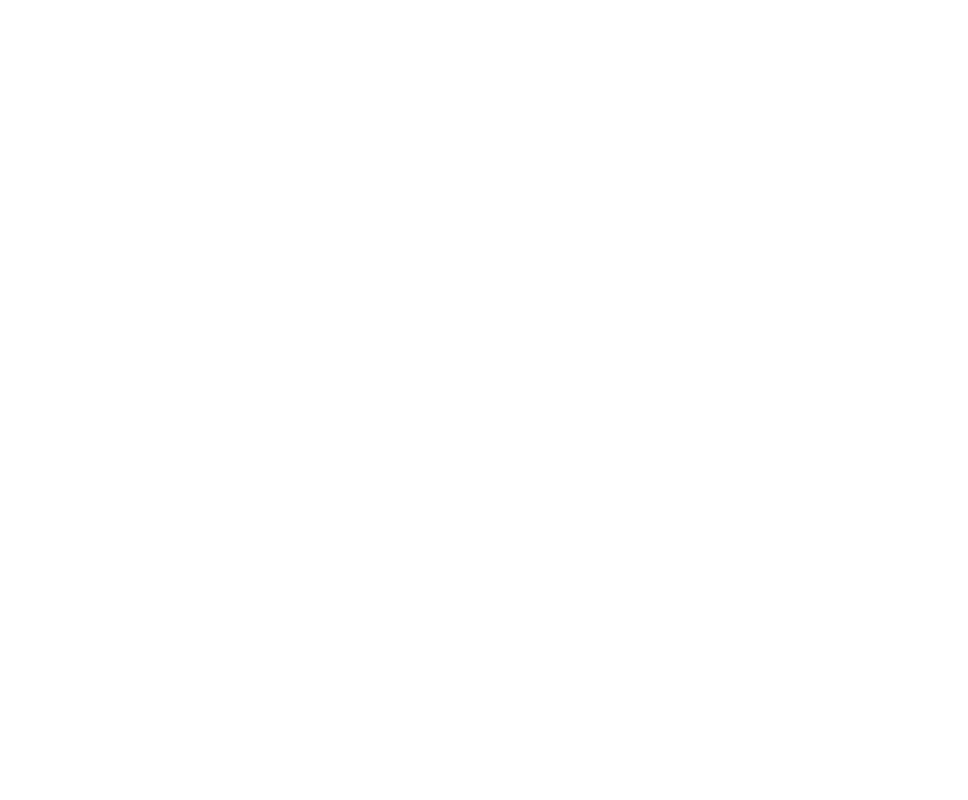
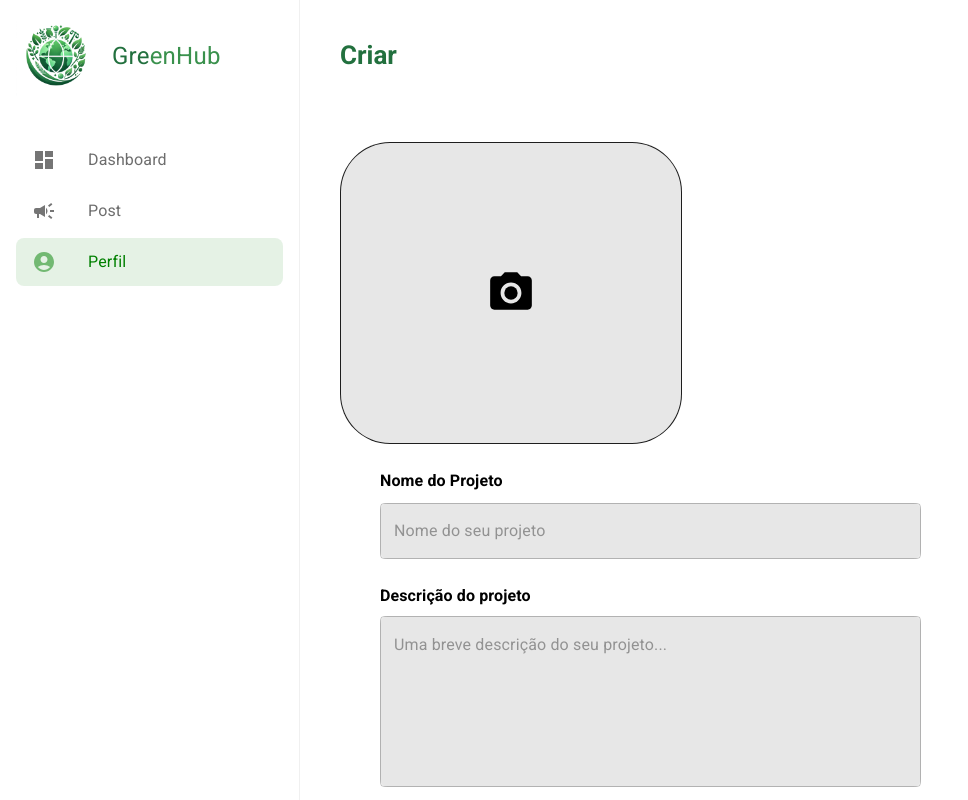
Before and after one commit to GreenHubTeam/greenhub-ongs-web, a React (Vite) app: page /criacao in a window 1280 px wide. Before the commit this address had no page. Shown: the whole page, without its empty margins (0-968 px from the left). Built offline with nearby package versions, Linux system fonts and the light colour scheme.

Commit message:
criei o layout da tela de criaçao de objetos

```diff
--- a/src/components/layout/index.jsx
+++ b/src/components/layout/index.jsx
@@ -21,7 +21,7 @@
     },
     {
         name: 'Perfil',
-        path: '/hub/users',
+        path: '/criacao',
         icon: <AccountCircleIcon />
     },
 ]
--- /dev/null
+++ b/src/pages/criacaopost/index.jsx
@@ -0,0 +1,133 @@
+import { PhotoCamera } from '@mui/icons-material';
+import { Box, Grid2, TextField, Typography, Button, IconButton } from '@mui/material';
+
+export function Criacaopost() {
+    return (
+        // TÍTULO
+        <Box sx={{
+            display: 'flex',
+            flexDirection: 'column',
+            gap: '2rem',
+        }}>
+            <Typography variant='h3' sx={{
+                padding: '40px',
+                fontSize: '26px',
+                color: '#22703E',
+                fontWeight: '700',
+            }}>
+                Criar
+            </Typography>
+
+            {/* CONTAINER PRINCIPAL */}
+            <Grid2 container spacing={3}>
+                {/* IMAGEM */}
+                <Grid2 item xs={12} md={4}>
+                    <Box sx={{
+                        display: 'flex',
+                        justifyContent: 'center',
+                        alignItems: 'center',
+                        height: '300px',
+                        borderWidth: '1px',
+                        borderStyle: 'solid',
+                        borderRadius: '50px',
+                        backgroundColor: '#E7E7E7',
+                        objectFit: 'cover',
+                        width: '100%',
+                        position: 'relative',
+                        padding: '150px',
+                        boxSizing: 'border-box',
+                        marginLeft:'40px',
+                    }}>
+                        {/* ÍCONE DE CÂMERA */}
+                        <IconButton sx={{ position: 'absolute' }}>
+                            <PhotoCamera sx={{ fontSize: 50, color: 'black' }} />
+                        </IconButton>
+
+                    </Box>
+                </Grid2>
+
+                {/* FORMULÁRIO */}
+                <Grid2 item xs={12} md={8}>
+                    <Box sx={{ padding: '0 80px' }}>
+                        <Typography variant='h6' sx={{
+                            fontSize: '16px',
+                            color: 'black',
+                            fontWeight: '700',
+                            marginBottom: '0.55rem',
+                            padding: '0px ',
+                        }}>
+                            Nome do Projeto
+                        </Typography>
+
+                        <TextField
+                            fullWidth
+                            required
+                            placeholder='Nome do seu projeto'
+                            sx={{
+                                backgroundColor: '#E7E7E7',
+                                marginBottom: '1.5rem',
+                                borderRadius: '8px',
+                            }}
+                        />
+
+                        <Typography variant='h6' sx={{
+                            fontSize: '16px',
+                            marginBottom: '0.5rem',
+                            color: 'black',
+                            padding: '0',
+                            fontWeight: '700',
+                        }}>
+                            Descrição do projeto
+                        </Typography>
+
+                        <TextField
+                            fullWidth
+                            required
+                            multiline
+                            placeholder='Uma breve descrição do seu projeto...'
+                            rows={6}
+                            sx={{
+                                backgroundColor: '#E7E7E7',
+                                marginBottom: '1.5rem',
+                                borderRadius: '8px',
+                            }}
+                        />
+
+                        <Typography variant='h6' sx={{
+                            fontSize: '16px',
+                            marginBottom: '0.5rem',
+                            color: 'black',
+                            padding: '0',
+                            fontWeight: '700',
+                        }}>
+                            Categorias
+                        </Typography>
+
+                        <TextField
+                            required
+                            placeholder='Selecione uma categoria'
+                            sx={{
+                                backgroundColor: '#E7E7E7',
+                                marginLeft: '0,5rem',
+                                borderRadius: '8px',
+                            }}
+                        />
+
+                        <Button
+                            variant='contained'
+                            sx={{
+                                backgroundColor: '#22703E',
+                                height: '3.5rem',
+                                width: '300px',
+                                borderRadius: '10px',
+                                marginLeft:'30px',
+                            }}
+                        >
+                            Salvar Mudanças
+                        </Button>
+                    </Box>
+                </Grid2>
+            </Grid2>
+        </Box>
+    )
+}
--- a/src/routes/app.routes.jsx
+++ b/src/routes/app.routes.jsx
@@ -3,6 +3,7 @@
 import { AppPage } from "../pages/app"
 import {EditarPost} from '../pages/editarpost'
 import {PostPage} from '../pages/postpage'
+import { Criacaopost } from "../pages/criacaopost"
 
 export function AppRoutes() {
     return (
@@ -11,6 +12,7 @@
                 <Route path="/" element={<DashboardPage />} />
                 <Route path="/editar" element={<EditarPost/>}/>
                 <Route path="/post" element={<PostPage/>}/>
+                <Route path="/criacao" element={<Criacaopost/>}/>
             </Route>
         </Routes>
     )
--- a/src/routes/index.jsx
+++ b/src/routes/index.jsx
@@ -12,7 +12,7 @@
 
     return (
         <BrowserRouter>
-            {<AuthRoutes/>}
+            {<AppRoutes/>}
         </BrowserRouter>
     )
 }
```
